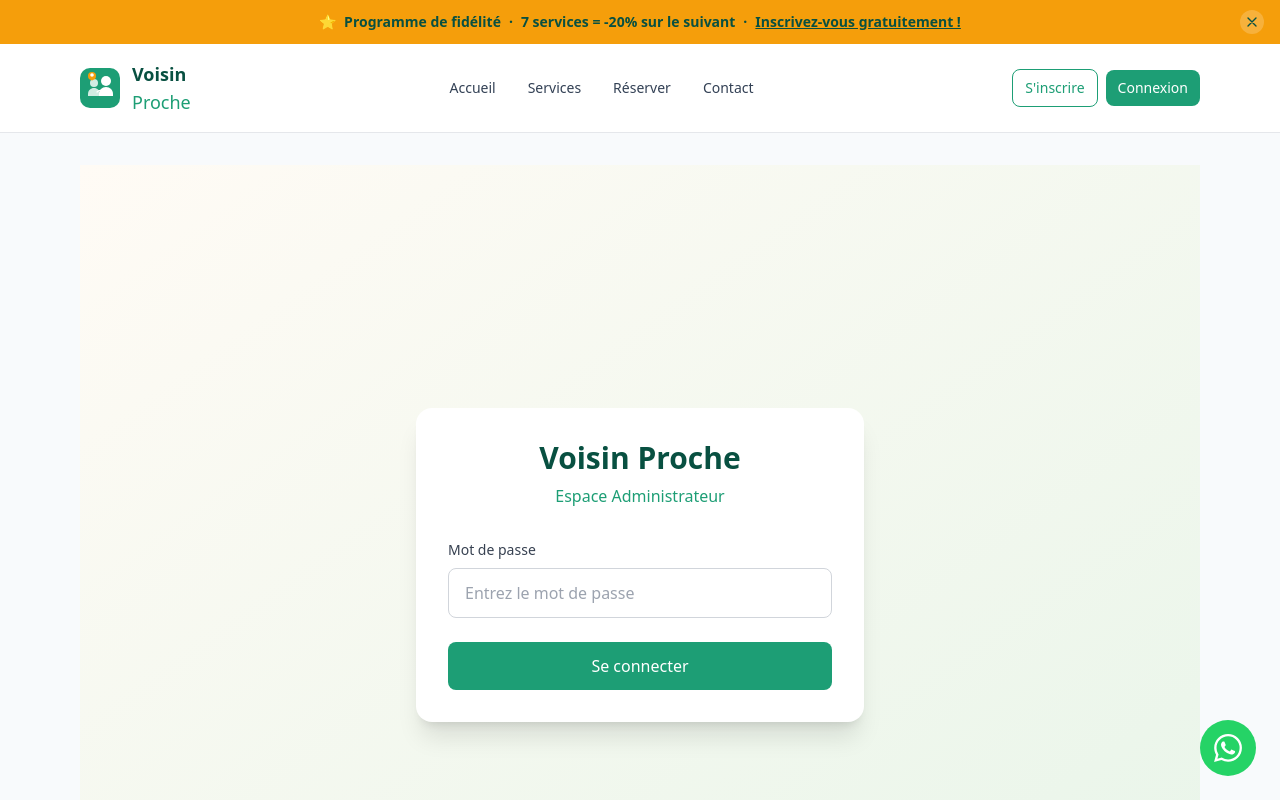
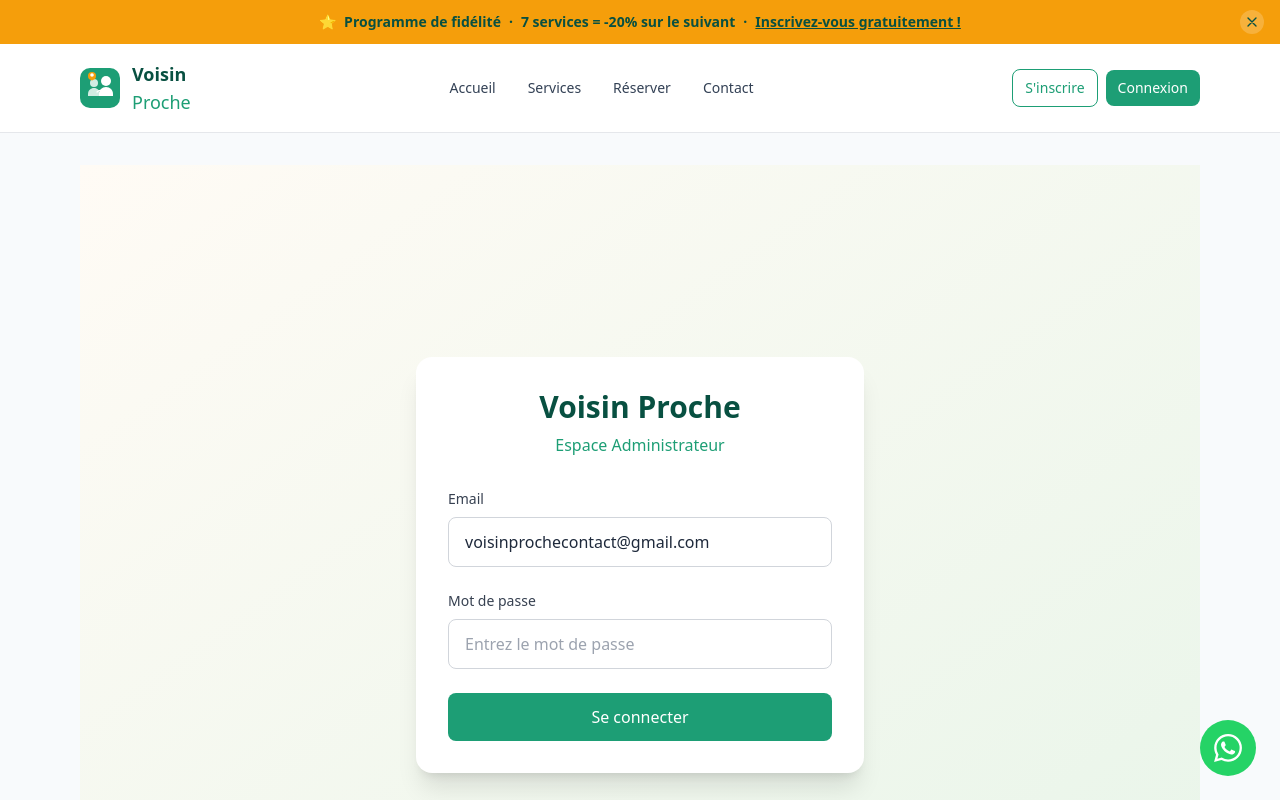
Before and after one commit to diegongu-cmyk/voisin-proche, a Next.js app: page /admin in a window 1280 px wide. Shown: the top 800 px of the page. Built offline with nearby package versions, Linux system fonts and the light colour scheme.

Commit message:
Add default email to admin login form

```diff
--- a/app/admin/page.tsx
+++ b/app/admin/page.tsx
@@ -324,6 +324,17 @@ export default function AdminPage() {
           </div>
 
           <form onSubmit={handleAdminLogin} className="space-y-6">
+            <div>
+              <label className="block text-sm font-medium text-gray-700 mb-2">
+                Email
+              </label>
+              <input
+                type="email"
+                defaultValue="voisinprochecontact@gmail.com"
+                className="w-full px-4 py-3 border border-gray-300 rounded-lg focus:ring-2 focus:ring-[#1D9E75] focus:border-transparent"
+                placeholder="voisinprochecontact@gmail.com"
+              />
+            </div>
             <div>
               <label className="block text-sm font-medium text-gray-700 mb-2">
                 Mot de passe
```
